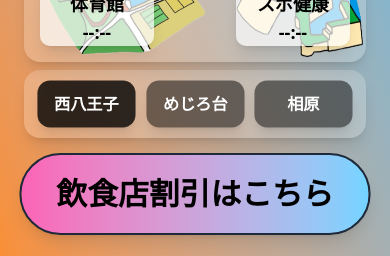
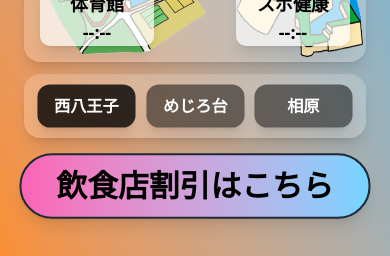
Before and after one commit to tommy10092525/tamap-with-gsap, a Next.js app: page / in a window 390 px wide. Shown: the part 574-830 px from the top of the page. Built offline with nearby package versions, Linux system fonts and the light colour scheme; no server answers.

Commit message:
Refine main page layout and styling for improved responsiveness

```diff
--- a/src/app/page.tsx
+++ b/src/app/page.tsx
@@ -263,12 +263,12 @@ export default function Home() {
       </Sheet>
       <div className="p-3 md:p-7 bg-gradient-to-bl from-sky-400 to-orange-400 dark:from-blue-500 dark:to-orange-400 w-full h-full text-black dark:text-white min-h-screen">
         <Image alt="たまっぷのロゴ" src={logo} className="w-60 h-60 mx-auto -my-8 md:col-span-1" />
-        <div className="mx-auto touch-manipulation p-3 md:grid md:grid-cols-5 gap-6 max-w-5xl" ref={mainContainer}>
+        <div className="mx-auto touch-manipulation p-3 md:grid md:grid-cols-5 gap-3 max-w-5xl" ref={mainContainer}>
           {/* 一つ目のカード */}
           <div className="-full bg-white/30 dark:bg-black/30 dark:bg-opacity-30 rounded-2xl shadow-lg p-2 mt-4 col-span-2">
 
             {/* 行先表示 */}
-            <div className="text-xl mt-5 font-semibold text-center mx-auto grid grid-cols-5" ref={directionContainer}>
+            <div className="text-xl mt-5 font-semibold text-center mx-auto grid grid-cols-5 px-8" ref={directionContainer}>
               <p className="js-departure text-center inline-block h-8 col-span-2" ref={departureRef}>{departure}</p>
               <p className="h-4 col-span-1">⇒</p>
               <p className="js-arrival text-center inline-block h-8 col-span-2" ref={destinationRef}>{destination}</p>
@@ -276,15 +276,15 @@ export default function Home() {
             {/* 時刻一覧 */}
             <div className="" ref={timesContainer}>
               {previousBuses.map((item, i) => {
-                return <div className="md:text-2xl text-lg opacity-50 font-sans my-4 text-center md:font-bold font-semibold grid grid-cols-2" key={i}>
-                  <p className="w-1/2 mx-auto -my-1">{item ? minutesToTime(item.leaveHour * 60 + item.leaveMinute) : "--:--"}</p>
-                  <p className="w-1/2 mx-auto -my-1">{item ? minutesToTime(item.arriveHour * 60 + item.arriveMinute) : "--:--"}</p>
+                return <div className="md:text-2xl text-lg opacity-50 font-sans my-4 text-center font-semibold grid grid-cols-2" key={i}>
+                  <p className="w-1/2 mx-auto -my-2">{item ? minutesToTime(item.leaveHour * 60 + item.leaveMinute) : "--:--"}</p>
+                  <p className="w-1/2 mx-auto -my-2">{item ? minutesToTime(item.arriveHour * 60 + item.arriveMinute) : "--:--"}</p>
                 </div>
               })}
               {futureBuses.map((item, i) => {
-                return <div className="md:text-4xl text-3xl font-sans my-4 text-center md:font-bold font-semibold grid grid-cols-2" key={i}>
-                  <p className="w-1/2 mx-auto -my-1">{item ? minutesToTime(item.leaveHour * 60 + item.leaveMinute) : "--:--"}</p>
-                  <p className="w-1/2 mx-auto -my-1">{item ? minutesToTime(item.arriveHour * 60 + item.arriveMinute) : "--:--"}</p>
+                return <div className="md:text-4xl text-3xl font-sans my-4 text-center font-semibold grid grid-cols-2" key={i}>
+                  <p className="w-1/2 mx-auto -my-2">{item ? minutesToTime(item.leaveHour * 60 + item.leaveMinute) : "--:--"}</p>
+                  <p className="w-1/2 mx-auto -my-2">{item ? minutesToTime(item.arriveHour * 60 + item.arriveMinute) : "--:--"}</p>
                 </div>
               })}
             </div>
@@ -321,27 +321,27 @@ export default function Home() {
           </div>
 
           {/* 三つ目のカード */}
-          <div className="font-semibold text-lg mt-2 justify-center w-full bg-white/20 dark:bg-black/30 rounded-2xl shadow-lg p-2 text-center hoverable:hover:scale-110 grid grid-cols-3 col-span-3">
-            {state.station === "nishihachioji" ? <button className="bg-black/80 dark:bg-white/80 rounded-xl px-1 py-3 shadow-lg scale-90 text-white dark:text-black" onClick={() => {
+          <div className="font-semibold text-lg mt-3 py-auto md:mt-0 justify-center w-full bg-white/20 dark:bg-black/30 rounded-2xl shadow-lg p-2 text-center hoverable:hover:scale-110 grid grid-cols-3 col-span-2">
+            {state.station === "nishihachioji" ? <button className="h-12 bg-black/80 dark:bg-white/80 rounded-xl shadow-lg scale-90 text-white dark:text-black" onClick={() => {
               handleStationButtonClicked("nishihachioji")
-            }} ref={stationRefs.nishihachioji}>西八王子</button> : <button className="bg-black/50 dark:bg-white/50 rounded-xl px-1 py-3 shadow-lg scale-90 text-white dark:text-black" onClick={() => {
+            }} ref={stationRefs.nishihachioji}>西八王子</button> : <button className="h-12 bg-black/50 dark:bg-white/50 rounded-xl shadow-lg scale-90 text-white dark:text-black" onClick={() => {
               handleStationButtonClicked("nishihachioji")
             }} ref={stationRefs.nishihachioji}>西八王子</button>}
-            {state.station === "mejirodai" ? <button className="bg-black/80 dark:bg-white/80 rounded-xl px-1 py-3 shadow-lg scale-90 text-white dark:text-black" onClick={() => {
+            {state.station === "mejirodai" ? <button className="h-12 bg-black/80 dark:bg-white/80 rounded-xl shadow-lg scale-90 text-white dark:text-black" onClick={() => {
               handleStationButtonClicked("mejirodai")
-            }} ref={stationRefs.mejirodai}>めじろ台</button> : <button className="bg-black/50 dark:bg-white/50 rounded-xl px-1 py-3 shadow-lg scale-90 text-white dark:text-black" onClick={() => {
+            }} ref={stationRefs.mejirodai}>めじろ台</button> : <button className="h-12 bg-black/50 dark:bg-white/50 rounded-xl shadow-lg scale-90 text-white dark:text-black" onClick={() => {
               handleStationButtonClicked("mejirodai")
             }} ref={stationRefs.mejirodai}>めじろ台</button>}
-            {state.station === "aihara" ? <button className="bg-black/80 dark:bg-white/80 rounded-xl px-1 py-3 shadow-lg scale-90 text-white dark:text-black" onClick={() => {
+            {state.station === "aihara" ? <button className="h-12 bg-black/80 dark:bg-white/80 rounded-xl shadow-lg scale-90 text-white dark:text-black" onClick={() => {
               handleStationButtonClicked("aihara")
-            }} ref={stationRefs.aihara}>相原</button> : <button className="bg-black/50 dark:bg-white/50 rounded-xl px-1 py-3 shadow-lg scale-90 text-white dark:text-black" onClick={() => {
+            }} ref={stationRefs.aihara}>相原</button> : <button className="h-12 bg-black/50 dark:bg-white/50 rounded-xl shadow-lg scale-90 text-white dark:text-black" onClick={() => {
               handleStationButtonClicked("aihara")
             }} ref={stationRefs.aihara}>相原</button>}
           </div>
           {/* 割引ボタン */}
           <Link
             href="/discount"
-            className="my-4 rounded-full bg-gradient-to-r from-pink-400 to-sky-300 font-bold text-3xl text-center p-5 w-full block border-gray-800 shadow-lg text-black border-2 col-span-2"
+            className="my-4 md:m-0 rounded-full bg-gradient-to-r from-pink-400 to-sky-300 font-bold text-3xl text-center p-3 w-full block border-gray-800 shadow-lg text-black border-2 col-span-3"
             ref={waribikiRef}>
             飲食店割引はこちら
           </Link>
```
